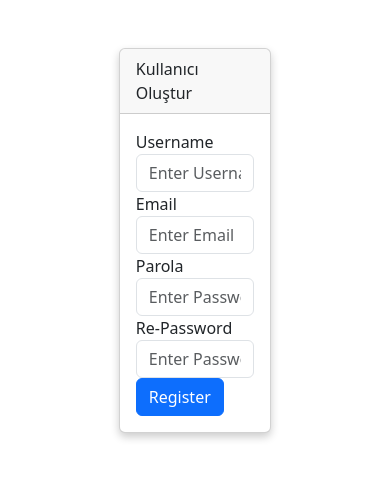
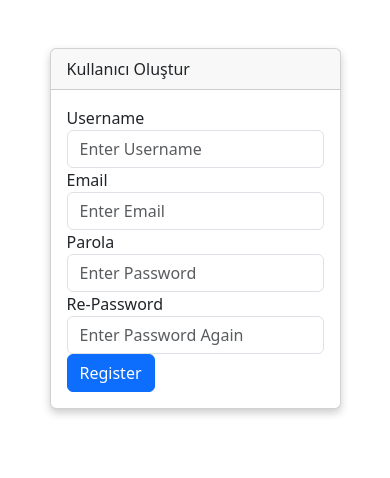
Before and after one commit to DifferenTismail/Javascript_Uygulamalari, a plain HTML site: page form-validator/index.html in a window 390 px wide. Drawn offline with nearby package versions, Linux system fonts and the light colour scheme.

Commit message:
düzenleme yapıldı

```diff
--- a/form-validator/index.html
+++ b/form-validator/index.html
@@ -11,11 +11,11 @@
 
 
       <div class="container my-5 d-flex justify-content-center">
-        <div class="col-5">
+        <div class="col-sm-5">
           <div class="card">
             <div class="card-header">Kullanıcı Oluştur</div>
             <div class="card-body">
-              <form id="form">
+              <form id="form" novalidate>
               <div class="form-group">
                 <label for="username">Username</label>
                 <input type="text" class="form-control" id="username" placeholder="Enter Username">
@@ -42,7 +42,7 @@
 
               <div class="form-group">
                 <label for="repassword">Re-Password</label>
-                <input type="repassword" class="form-control" id="repassword" placeholder="Enter Password Again">
+                <input type="password" class="form-control" id="repassword" placeholder="Enter Password Again">
                 <div></div>
               </div>
 
```
